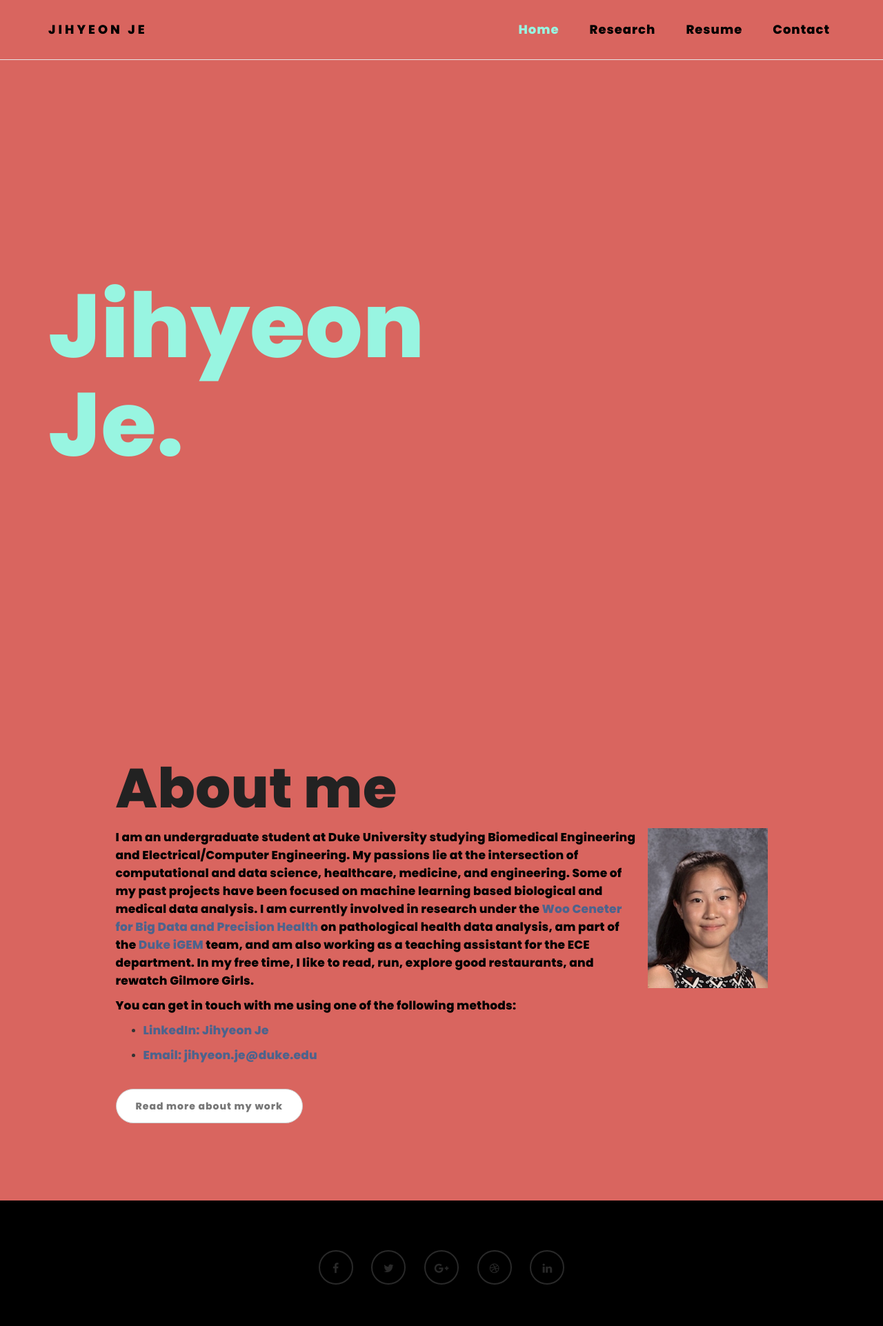
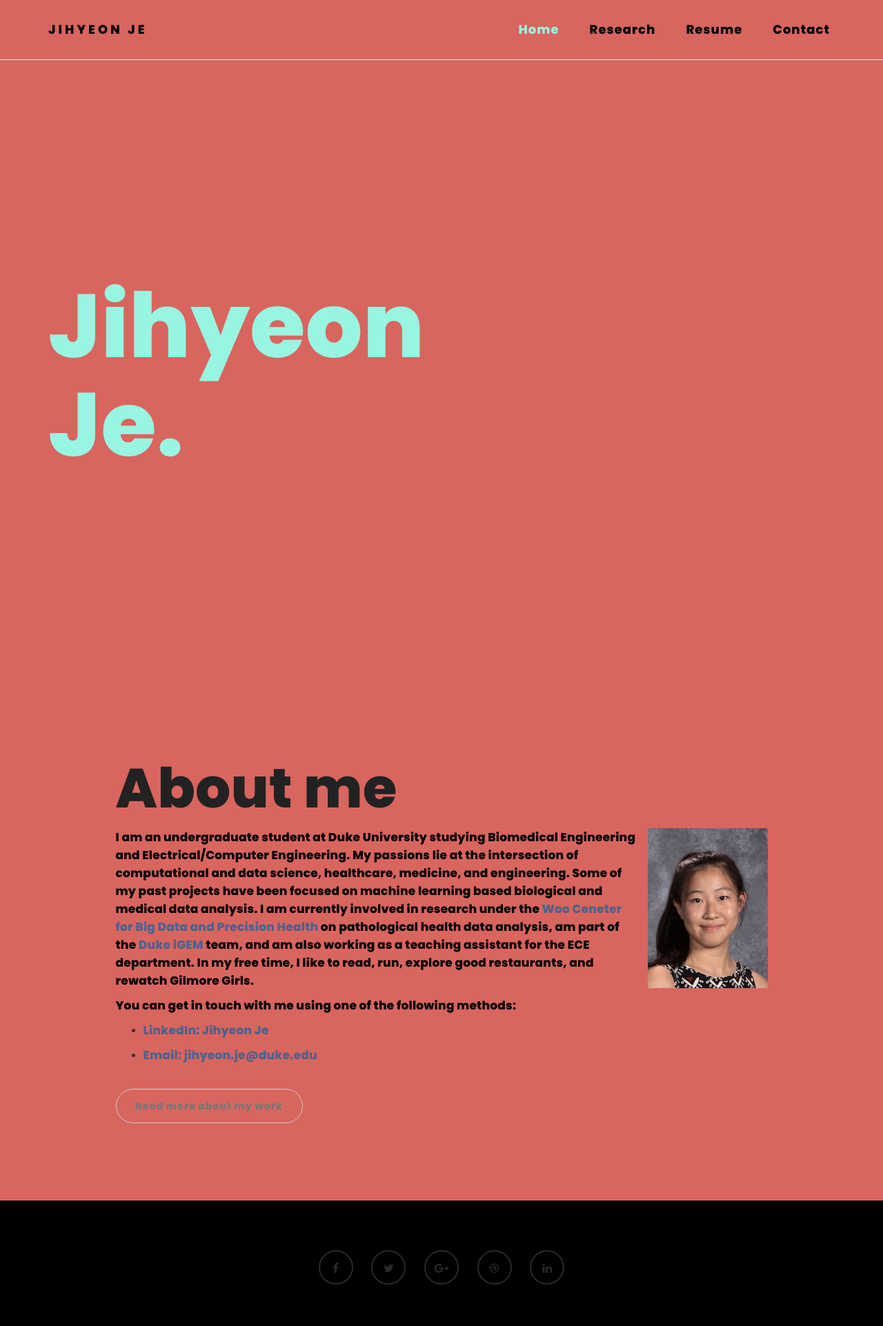
Before and after one commit to rpraka/JihyeonJe.com, a Jekyll site: the page index.html, which Jekyll copies as it is, in a window 1280 px wide. Shown: the whole page at 69% size. Built offline with Jekyll 4.4.1, drawn with Linux system fonts in a browser that asks for light colours.

Commit message:
Update style.css

```diff
--- a/css/style.css
+++ b/css/style.css
@@ -90,6 +90,12 @@
 a:hover, a:active, a:focus {
   color: #4d638c;
   outline: none;
+}
+
+a:link {
+  color: 98f5e1;
+  background-color: transparent;
+  text-decoration: none;
 }
 
 * {
```
